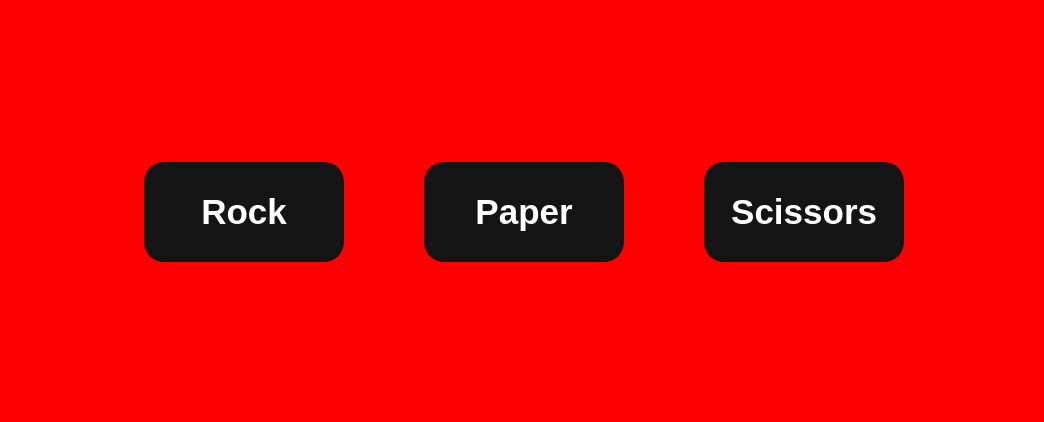
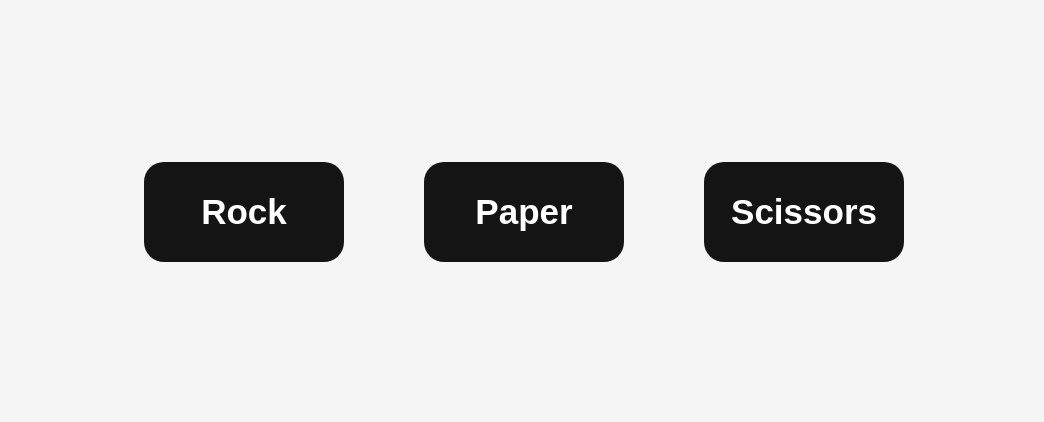
Before and after one commit to quintonangus04-afk/Rock-paper-scissors-Game, a plain HTML site: page index.html in a window 1280 px wide. Shown: the part 202-624 px from the top of the page, without its empty margins (116-1160 px from the left). Drawn offline with Linux system fonts and the light colour scheme.

Commit message:
Refactor CSS styles for improved design
Updated background color and cleaned up styling.

```diff
--- a/style.css
+++ b/style.css
@@ -27,7 +27,7 @@ body {
 * {
     margin: 0px;
     padding: 0px;
-    background-color: red;
+    background-color: #F5F5F5;
 }
 
 #btnContainer {
```
